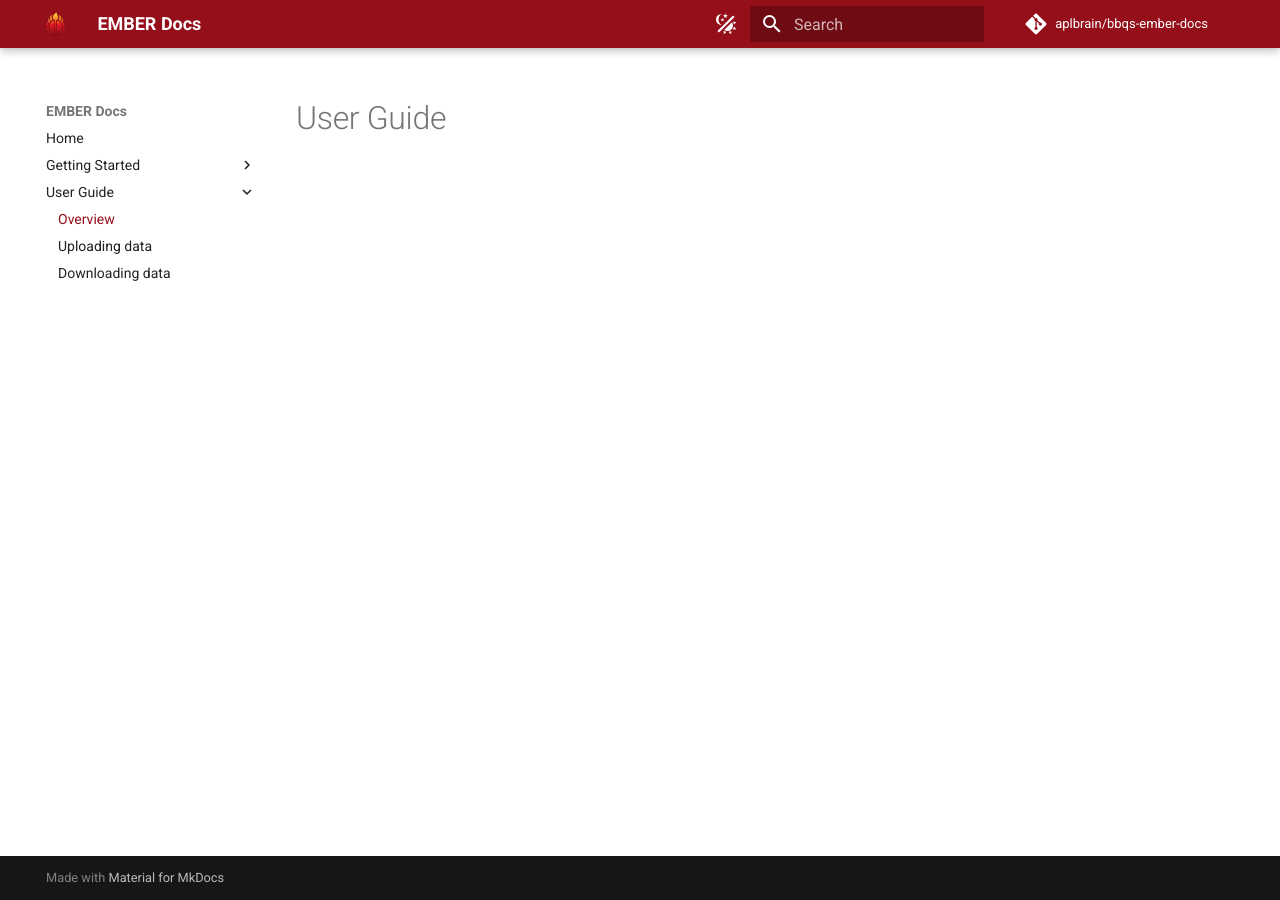
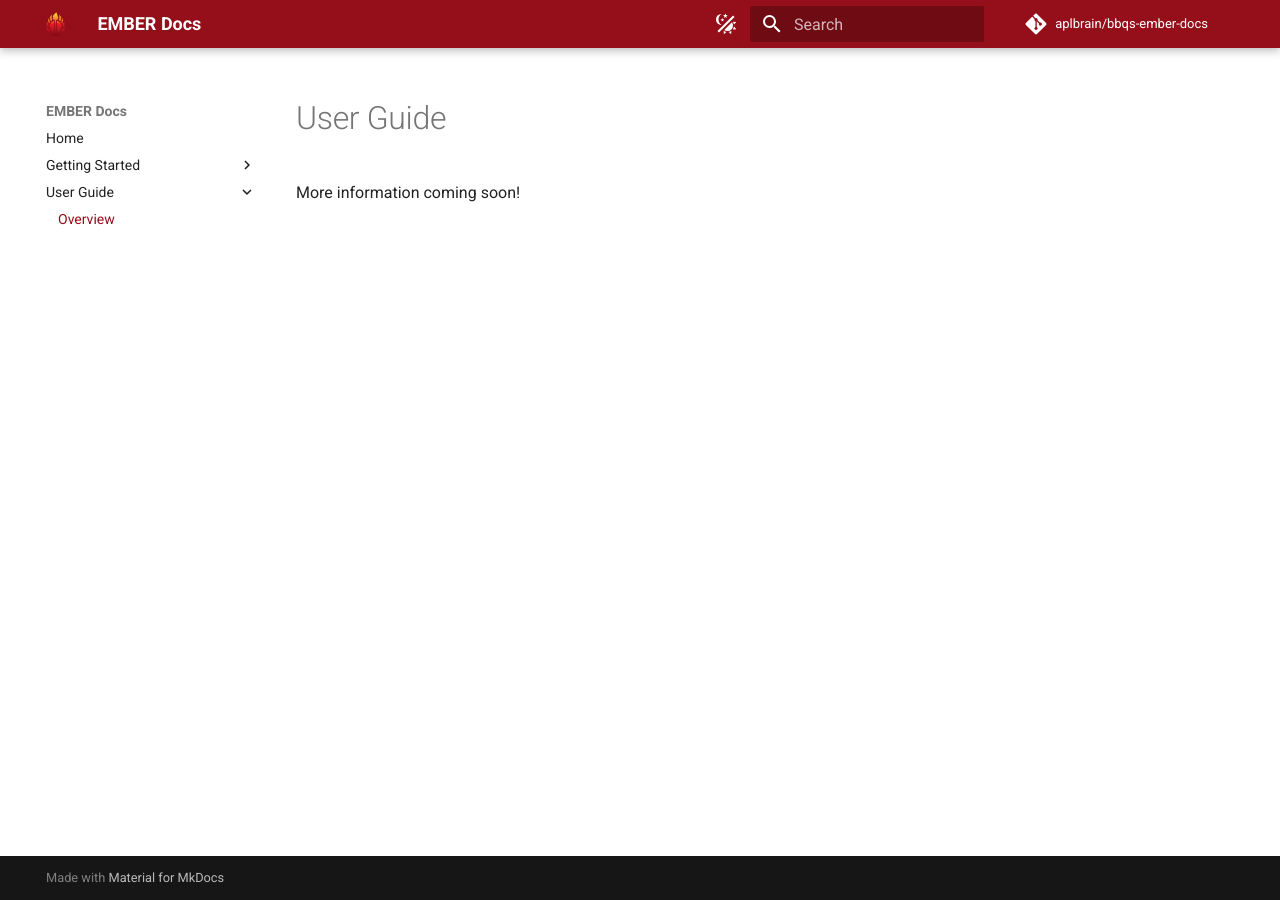
Before and after one commit to aplbrain/BBQS-EMBER-docs, an MkDocs documentation site: the page built from docs/user-guide/index.md, in a window 1280 px wide. Built offline with MkDocs 1.6.1 and Material for MkDocs 9.7.7, drawn with Linux system fonts in a browser that asks for light colours; comment, search, counter and statistics services are not loaded.

Commit message:
add coming soon notice. remove unimplemented pages from tree (for now)

```diff
--- a/docs/user-guide/index.md
+++ b/docs/user-guide/index.md
@@ -1 +1,3 @@
 # User Guide
+
+More information coming soon!
--- a/mkdocs.yml
+++ b/mkdocs.yml
@@ -33,5 +33,5 @@ nav:
     - Overview: getting-started/index.md
   - User Guide:
     - Overview: user-guide/index.md
-    - user-guide/uploading-data.md
-    - user-guide/downloading-data.md
+    # - user-guide/uploading-data.md
+    # - user-guide/downloading-data.md
```
